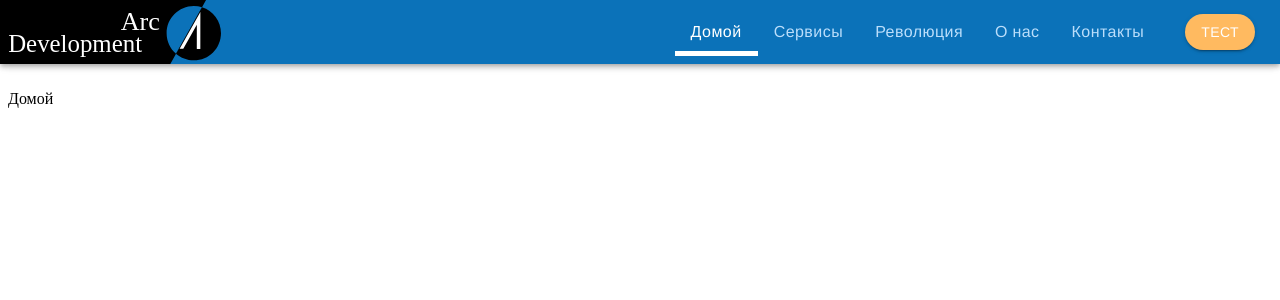
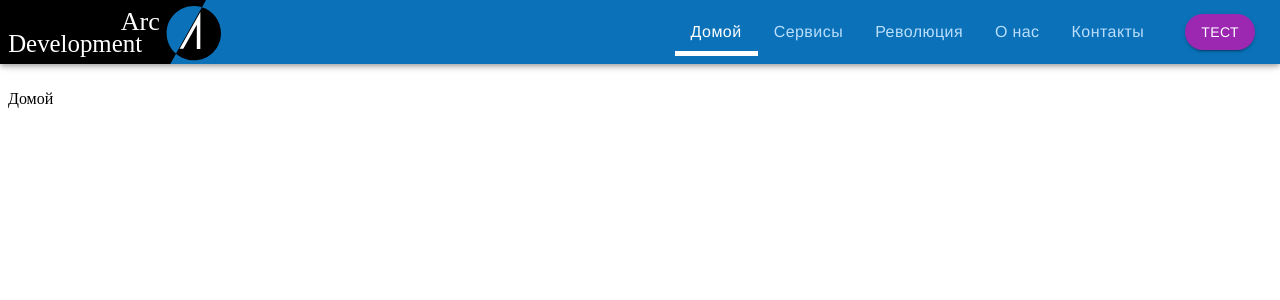
Before and after one commit to Alexey-Kozlov/MUI, a React (Create React App) app in the folder Front/: page / in a window 1280 px wide. Shown: the top 300 px of the page. Built offline with nearby package versions, Linux system fonts and the light colour scheme; a web font is replaced by a local one.

Commit message:
menu styled2

```diff
--- a/Front/src/components/UI/Header.tsx
+++ b/Front/src/components/UI/Header.tsx
@@ -1,5 +1,5 @@
 import { AppBar, Button, Divider, Menu, MenuItem, Tab, Tabs, ThemeProvider, Toolbar } from "@mui/material";
-import {  MouseEventHandler, useEffect, useState } from "react";
+import { MouseEventHandler, useEffect, useState } from "react";
 import { useLocation } from "react-router-dom";
 import logo from "../../assets/logo.svg";
 import Theme from "./Theme";
@@ -122,7 +122,7 @@ export default function Header() {
                             <Tab label="О нас" sx={tabStyle} href="/about" />
                             <Tab label="Контакты" sx={tabStyle} href="/contacts" />
                         </Tabs>
-                    </ThemeProvider>
+
                         <Button variant="contained" color="secondary" style={buttonStyle}>Тест</Button>
                         <Menu
                             id="serviceMenu"
@@ -137,10 +137,16 @@ export default function Header() {
                             anchorOrigin={{ horizontal: "left", vertical: "bottom" }}
                             sx={menuStyle.popOverRoot}
                             keepMounted
+                            PaperProps={{
+                                sx: {
+                                    backgroundColor: Theme.palette.common.blue,
+                                    color: "white"
+                                }
+                            }}
+                            disableAutoFocusItem={true}
                         >
                             <MenuItem selected={selectedIndex === 0}
                                 onClick={handleClose} component='a' href="/services">Сервисы</MenuItem>
-                        <Divider />
                             <MenuItem selected={selectedIndex === 1}
                                 onClick={handleClose} component='a' href="/customsoftware">ПО</MenuItem>
                             <MenuItem selected={selectedIndex === 2}
@@ -148,6 +154,7 @@ export default function Header() {
                             <MenuItem selected={selectedIndex === 3}
                                 onClick={handleClose} component='a' href="/websites">Сайты</MenuItem>
                         </Menu>
+                    </ThemeProvider>
                 </Toolbar>
             </AppBar>
 
--- a/Front/src/components/UI/ThemeActiveTab.ts
+++ b/Front/src/components/UI/ThemeActiveTab.ts
@@ -1,9 +1,29 @@
 import { createTheme } from '@mui/material/styles';
+import { blue } from "@mui/material/colors";
 
 export default createTheme({
     palette: {
         primary: {
             main: "#fff"
         }
+    },
+    components: {
+        MuiMenuItem: {
+            styleOverrides: {
+                root: {
+                    textTransform: "none",
+                    color: blue[100],
+                    fontSize: "1rem",
+                    '&.Mui-selected': {
+                        backgroundColor:blue[500],
+                        color:"white"
+                    },
+                    '&:hover': {
+                        backgroundColor: blue[500],
+                        color: "white"
+                    }
+                }
+            }
+        }
     }
 });
```
Lines whose indentation alone changed are shown as unchanged.
